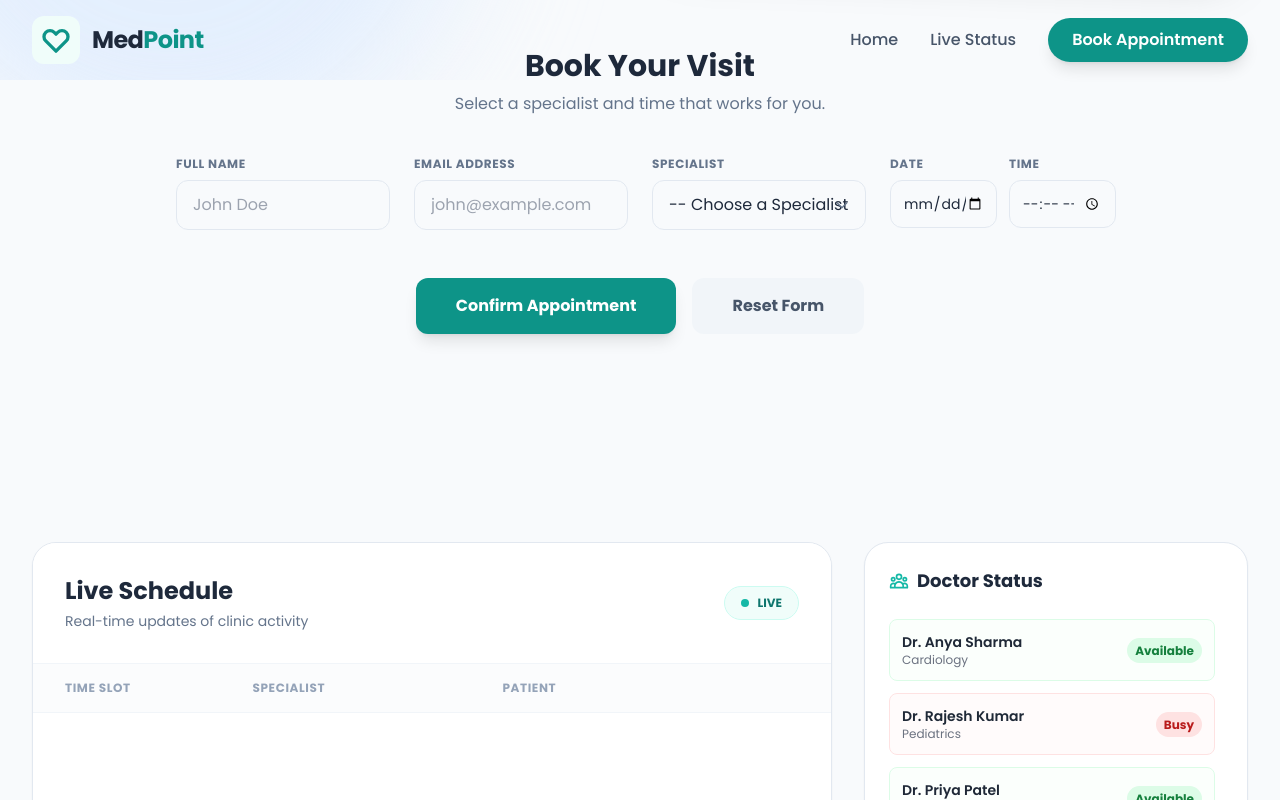
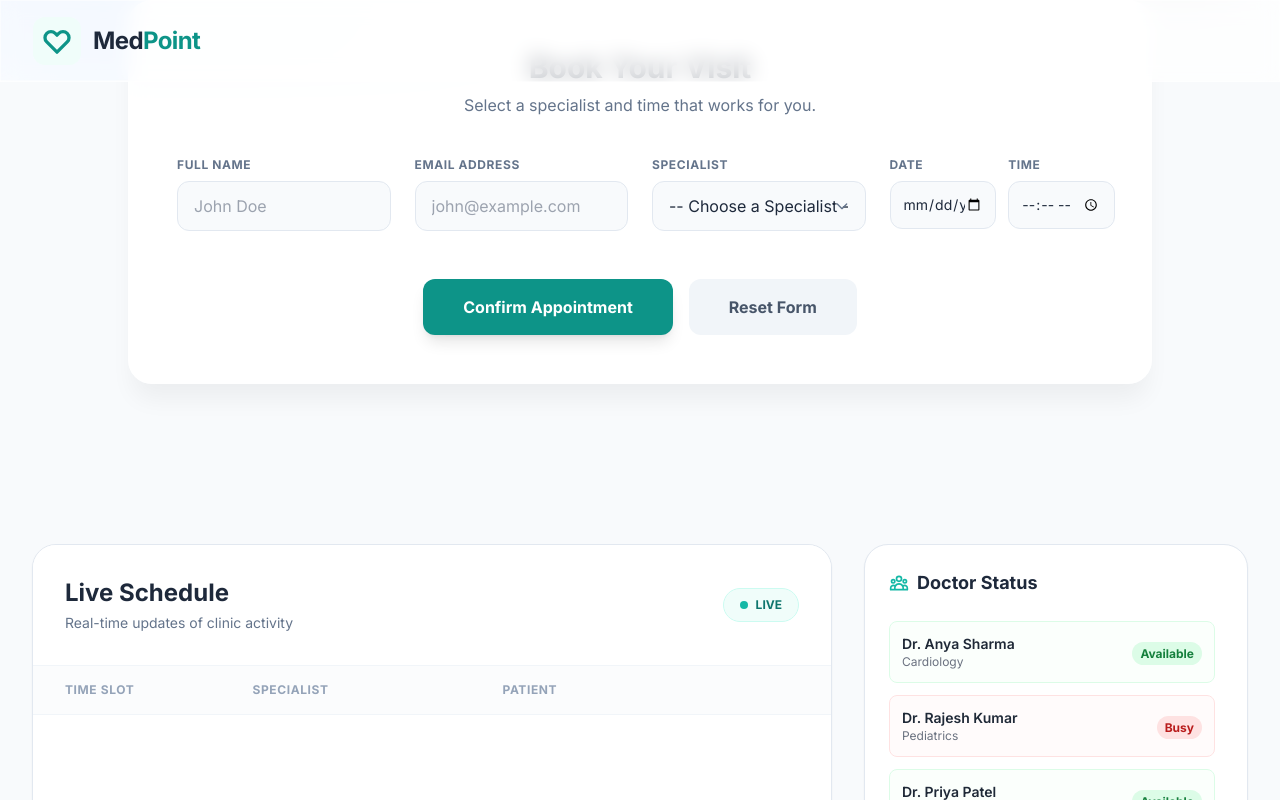
Before and after one commit to Nitesh2005-cell/medpoint, a plain HTML site: page index.html in a window 1280 px wide. Both pictures are taken after a click on the link "Start Booking". Shown: the part 756-1556 px from the top of the page. Drawn offline with nearby package versions, Linux system fonts and the light colour scheme.

Commit message:
Refactor CSS for modern design and utility classes

```diff
--- a/style.css
+++ b/style.css
@@ -1,37 +1,155 @@
-/* Custom Font Setup */
+/* Modern Design System & Custom Styles */
+:root {
+    /* Primary Colors */
+    --primary: #0f766e;
+    /* Teal 700 */
+    --primary-light: #14b8a6;
+    /* Teal 500 */
+    --primary-dark: #0d9488;
+    /* Teal 600 */
+
+    /* Accent Colors */
+    --accent: #3b82f6;
+    /* Blue 500 */
+    --accent-soft: #eff6ff;
+    /* Blue 50 */
+
+    /* Neutral Colors */
+    --bg-body: #f8fafc;
+    /* Slate 50 */
+    --bg-card: #ffffff;
+    --text-main: #1e293b;
+    /* Slate 800 */
+    --text-muted: #64748b;
+    /* Slate 500 */
+    --border-light: #e2e8f0;
+    /* Slate 200 */
+
+    /* Shadows */
+    --shadow-sm: 0 1px 2px 0 rgb(0 0 0 / 0.05);
+    --shadow-md: 0 4px 6px -1px rgb(0 0 0 / 0.1), 0 2px 4px -2px rgb(0 0 0 / 0.1);
+    --shadow-lg: 0 10px 15px -3px rgb(0 0 0 / 0.1), 0 4px 6px -4px rgb(0 0 0 / 0.1);
+    --shadow-soft: 0 20px 25px -5px rgb(0 0 0 / 0.05), 0 8px 10px -6px rgb(0 0 0 / 0.01);
+}
+
 body {
-    font-family: 'Poppins', sans-serif;
-    background-color: #f0f5f9; /* Light blue-gray background */
+    font-family: 'Inter', 'Poppins', sans-serif;
+    background-color: var(--bg-body);
+    color: var(--text-main);
     min-height: 100vh;
     display: flex;
     flex-direction: column;
+    overflow-x: hidden;
 }
 
-.hidden {
-    display: none;
+/* Glassmorphism Utilities */
+.glass {
+    background: rgba(255, 255, 255, 0.7);
+    backdrop-filter: blur(10px);
+    -webkit-backdrop-filter: blur(10px);
+    border: 1px solid rgba(255, 255, 255, 0.5);
 }
 
-/* Custom scrollbar for webkit browsers */
+.glass-card {
+    background: rgba(255, 255, 255, 0.9);
+    backdrop-filter: blur(12px);
+    border: 1px solid rgba(255, 255, 255, 0.6);
+    box-shadow: var(--shadow-soft);
+}
+
+/* Custom Scrollbar */
 .custom-scroll::-webkit-scrollbar {
     width: 6px;
 }
-.custom-scroll::-webkit-scrollbar-thumb {
-    background: #cbd5e1;
-    border-radius: 3px;
+
+.custom-scroll::-webkit-scrollbar-track {
+    background: transparent;
 }
 
-/* Simple Fade-in Animation */
-.fade-in {
-    animation: fadeIn 0.5s ease-in-out;
+.custom-scroll::-webkit-scrollbar-thumb {
+    background-color: #cbd5e1;
+    border-radius: 20px;
+    border: 2px solid transparent;
+    background-clip: content-box;
 }
 
+.custom-scroll::-webkit-scrollbar-thumb:hover {
+    background-color: #94a3b8;
+}
+
+/* Animations */
 @keyframes fadeIn {
     from {
         opacity: 0;
         transform: translateY(10px);
     }
+
     to {
         opacity: 1;
         transform: translateY(0);
     }
 }
+
+@keyframes slideUp {
+    from {
+        opacity: 0;
+        transform: translateY(20px);
+    }
+
+    to {
+        opacity: 1;
+        transform: translateY(0);
+    }
+}
+
+@keyframes pulse-soft {
+
+    0%,
+    100% {
+        opacity: 1;
+    }
+
+    50% {
+        opacity: 0.7;
+    }
+}
+
+.fade-in {
+    animation: fadeIn 0.6s cubic-bezier(0.16, 1, 0.3, 1) forwards;
+}
+
+.slide-up {
+    animation: slideUp 0.8s cubic-bezier(0.16, 1, 0.3, 1) forwards;
+}
+
+.animate-pulse-slow {
+    animation: pulse-soft 3s infinite ease-in-out;
+}
+
+/* Utility Helpers */
+.text-gradient {
+    background: linear-gradient(135deg, var(--primary-dark), var(--accent));
+    -webkit-background-clip: text;
+    background-clip: text;
+    -webkit-text-fill-color: transparent;
+}
+
+.hover-lift {
+    transition: transform 0.2s ease, box-shadow 0.2s ease;
+}
+
+.hover-lift:hover {
+    transform: translateY(-2px);
+    box-shadow: var(--shadow-lg);
+}
+
+.input-focus-ring:focus {
+    outline: none;
+    box-shadow: 0 0 0 3px rgba(13, 148, 136, 0.15);
+    border-color: var(--primary-light);
+}
+
+/* Hidden Utility */
+.hidden {
+    display: none !important;
+}
```
